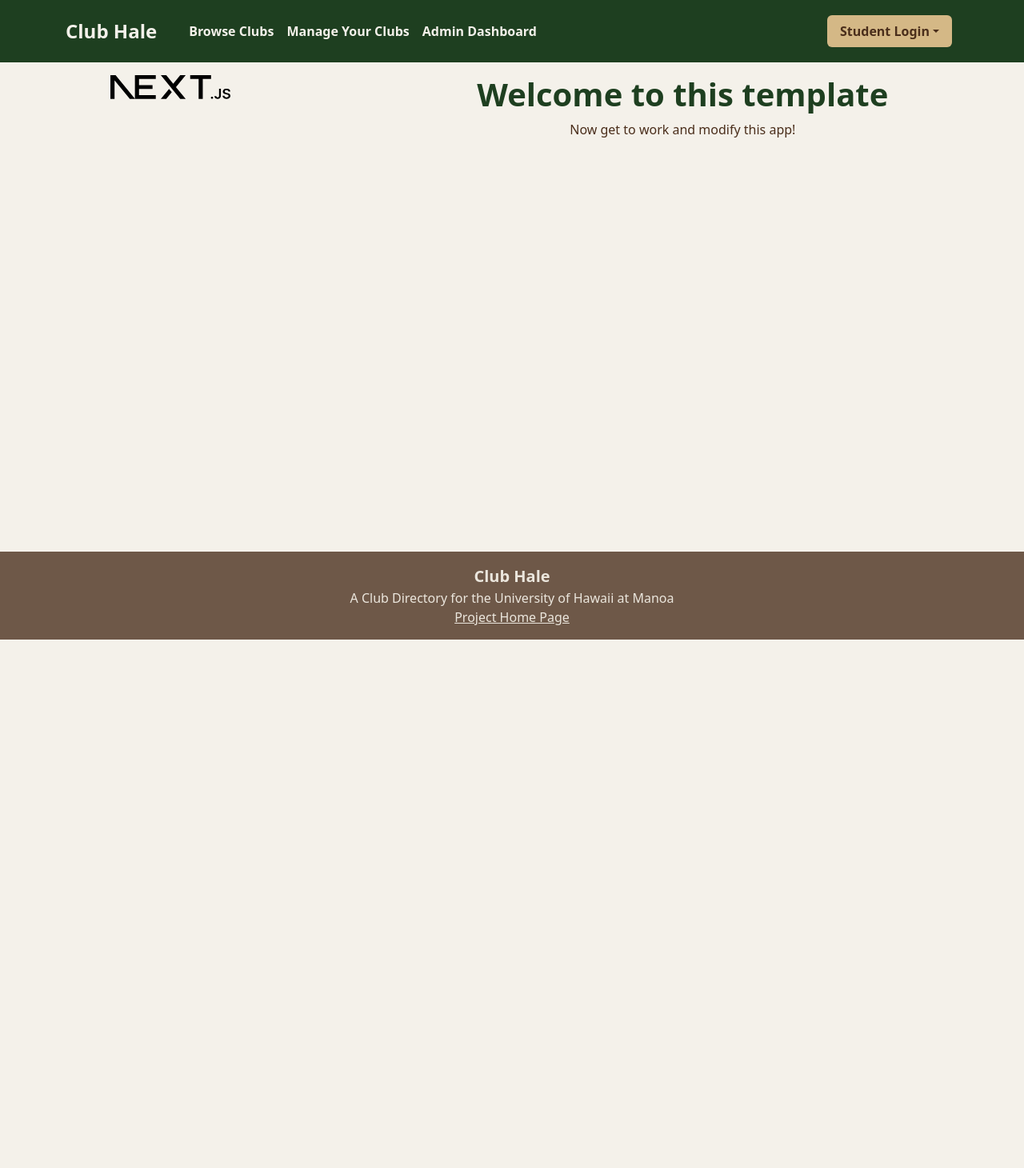
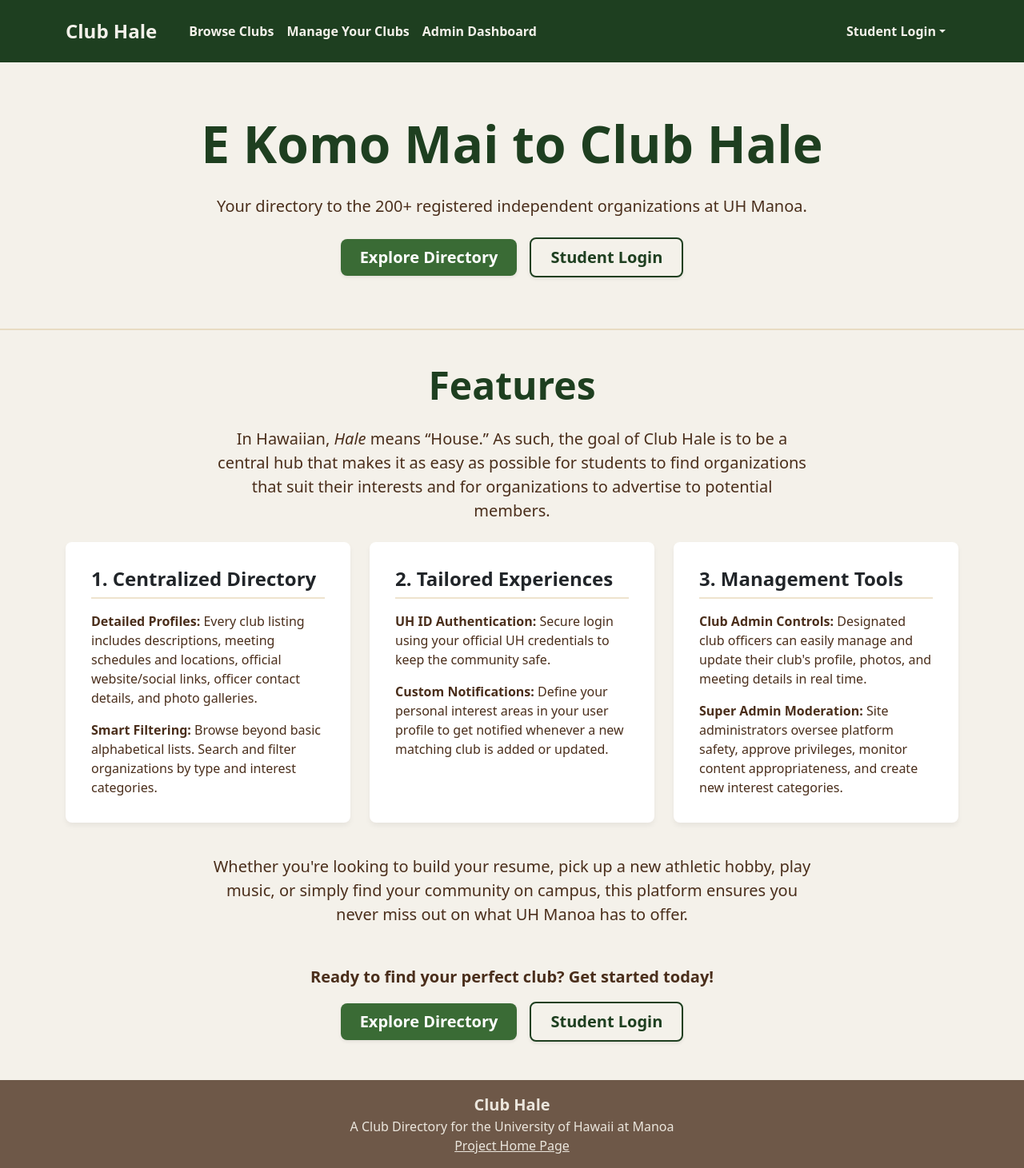
Before and after one commit to club-hale/club-hale, a Next.js app: page / in a window 1280 px wide. Shown: the whole page at 80% size. Before the commit the page ends 800 px from the top, so only its background shows below. Built offline with nearby package versions, Linux system fonts and the light colour scheme; no server answers.

Commit message:
Issue #5: Created a Landing Page
Describes what the website is about by stating the goal and providing a brief overview of the features.

```diff
--- a/src/app/globals.css
+++ b/src/app/globals.css
@@ -19,6 +19,7 @@
   background-color: var(--mist-cloud);
   color: var(--koa-wood);
 }
+
 .wrapper {
   box-sizing: border-box;
   min-height: 100%;
@@ -36,8 +37,9 @@
   color: var(--koa-wood);
 }
 
-.text-muted-custom {
-  color: var(--deep-taupe) !important;
+.text-block {
+  max-width: 750px;
+  text-align: center;
 }
 
 /* ========== Navbar Styling ========== */
@@ -76,18 +78,64 @@
   color: var(--sandy-kahala);
 }
 
-.btn-header-cta .nav-link {
-  background-color: var(--sandy-kahala) !important;
-  color: var(--koa-wood) !important;
-  border-radius: 0.375rem;
+/* ========== Buttons and Interactives ========== */
+.btn-primary-custom {
+  background-color: var(--monstera-leaf);
+  color: var(--pure-white) !important;
+  border: none;
   font-weight: 600;
-  padding: 0.5rem 1rem !important;
   transition: all 0.2s ease-in-out;
 }
 
-.btn-header-cta .nav-link:hover {
-  background-color: var(--monstera-leaf) !important;
-  color: var(--mist-cloud) !important;
+.btn-primary-custom:hover {
+  background-color: var(--forest-canopy);
+  color: var(--pure-white) !important;
+}
+
+.btn-secondary-custom {
+  background-color: transparent;
+  color: var(--forest-canopy) !important;
+  border: 2px solid var(--forest-canopy);
+  font-weight: 600;
+  transition: all 0.2s ease-in-out;
+}
+
+.btn-secondary-custom:hover {
+  background-color: var(--sandy-kahala);
+  color: var(--forest-canopy) !important;
+  border-color: var(--sandy-kahala);
+}
+
+.inline-link {
+  color: var(--monstera-leaf) !important;
+  text-decoration: none;
+  font-weight: 500;
+}
+
+.inline-link:hover {
+  text-decoration: underline;
+}
+
+/* ========== Cards and Containers ========== */
+.custom-card {
+  background-color: var(--pure-white);
+  border: none;
+  border-radius: 8px;
+  box-shadow: 0 4px 6px rgba(0,0,0,0.05);
+  height: 100%;
+}
+
+.custom-card-header {
+  background-color: transparent;
+  border-bottom: 2px solid rgba(212, 184, 134, 0.4); /* Warm Sand 40% opacity */
+  padding-bottom: 0.5rem;
+  margin-bottom: 1rem;
+}
+
+.custom-divider {
+  border-top: 2px solid rgba(212, 184, 134, 0.4);
+  margin: 2rem 0;
+  opacity: 1; /* Override Bootstrap default opacity */
 }
 
 /* ========== Footer Styling ========== */
--- a/src/app/page.tsx
+++ b/src/app/page.tsx
@@ -1,18 +1,95 @@
-import { Col, Container, Image, Row } from 'react-bootstrap';
+'use client';
+import { Col, Container, Row, Button, Card } from 'react-bootstrap';
 
 /** The Home page. */
 const Home = () => (
   <main>
-    <Container id="landing-page" fluid className="py-3">
-      <Row className="align-middle text-center">
-        <Col xs={4}>
-          <Image src="next.svg" width="150px" alt="" />
+    <Container fluid className="py-3">
+      <Row className="align-middle text-center my-5">
+        <h1 className="display-3 fw-bold mb-4">E Komo Mai to Club Hale</h1>
+        <p className="lead mb-4 mx-auto" style={{ maxWidth: '800px' }}>
+          Your directory to the 200+ registered independent organizations at UH Manoa.
+        </p>
+        <div>
+          <Button href="/directory" className="btn-primary-custom btn-lg me-3 px-4 py-2 shadow-sm">
+            Explore Directory
+          </Button>
+          <Button href="/auth/signin" className="btn-secondary-custom btn-lg px-4 py-2 shadow-sm">
+            Student Login
+          </Button>
+        </div>
+      </Row>
+    </Container>
+    <hr className="custom-divider m-0" />
+    <Container className="py-3 my-4">
+      <h2 className="text-center mb-4 display-5 fw-bold">Features</h2>
+      <p className="lead mb-4 mx-auto text-block">
+        In Hawaiian, <em>Hale</em> means “House.” As such, the goal of <strong>Club Hale</strong> is to be a central hub that makes it as easy as possible for students to find organizations that suit their interests and for organizations to advertise to potential members.
+      </p>
+      <Row className="g-4">
+        <Col md={4}>
+          <Card className="custom-card p-3">
+            <Card.Body>
+              <Card.Title className="fw-bold fs-4 custom-card-header">
+                1. Centralized Directory
+              </Card.Title>
+              <Card.Text>
+                <strong>Detailed Profiles:</strong> Every club listing includes descriptions, meeting schedules and locations, official website/social links, officer contact details, and photo galleries.
+              </Card.Text>
+              <Card.Text>
+                <strong>Smart Filtering:</strong> Browse beyond basic alphabetical lists. Search and filter organizations by type and interest categories.
+              </Card.Text>
+            </Card.Body>
+          </Card>
         </Col>
-
-        <Col xs={8} className="d-flex flex-column justify-content-center">
-          <h1>Welcome to this template</h1>
-          <p>Now get to work and modify this app!</p>
+        <Col md={4}>
+          <Card className="custom-card p-3">
+            <Card.Body>
+              <Card.Title className="fw-bold fs-4 custom-card-header">
+                2. Tailored Experiences
+              </Card.Title>
+              <Card.Text>
+                <strong>UH ID Authentication:</strong> Secure login using your official UH credentials to keep the community safe.
+              </Card.Text>
+              <Card.Text>
+                <strong>Custom Notifications:</strong> Define your personal interest areas in your user profile to get notified whenever a new matching club is added or updated.
+              </Card.Text>
+            </Card.Body>
+          </Card>
         </Col>
+        <Col md={4}>
+          <Card className="custom-card p-3">
+            <Card.Body>
+              <Card.Title className="fw-bold fs-4 custom-card-header">
+                3. Management Tools
+              </Card.Title>
+              <Card.Text>
+                <strong>Club Admin Controls:</strong> Designated club officers can easily manage and update their club&apos;s profile, photos, and meeting details in real time.
+              </Card.Text>
+              <Card.Text>
+                <strong>Super Admin Moderation:</strong> Site administrators oversee platform safety, approve privileges, monitor content appropriateness, and create new interest categories.
+              </Card.Text>
+            </Card.Body>
+          </Card>
+        </Col>
+      </Row>
+    </Container>
+    <Container className="mb-5">
+      <p className="lead mb-5 mx-auto text-block">
+        Whether you&apos;re looking to build your resume, pick up a new athletic hobby, play music, or simply find your community on campus, this platform ensures you never miss out on what UH Manoa has to offer.
+      </p>
+      <p className="lead mb-3 mx-auto text-block fw-bold">
+        Ready to find your perfect club? Get started today!
+      </p>
+      <Row className="align-middle text-center mb-5">
+        <div className="">
+            <Button href="/directory" className="btn-primary-custom btn-lg me-3 px-4 py-2 shadow-sm">
+              Explore Directory
+            </Button>
+            <Button href="/auth/signin" className="btn-secondary-custom btn-lg px-4 py-2 shadow-sm">
+              Student Login
+            </Button>
+        </div>
       </Row>
     </Container>
   </main>
```
